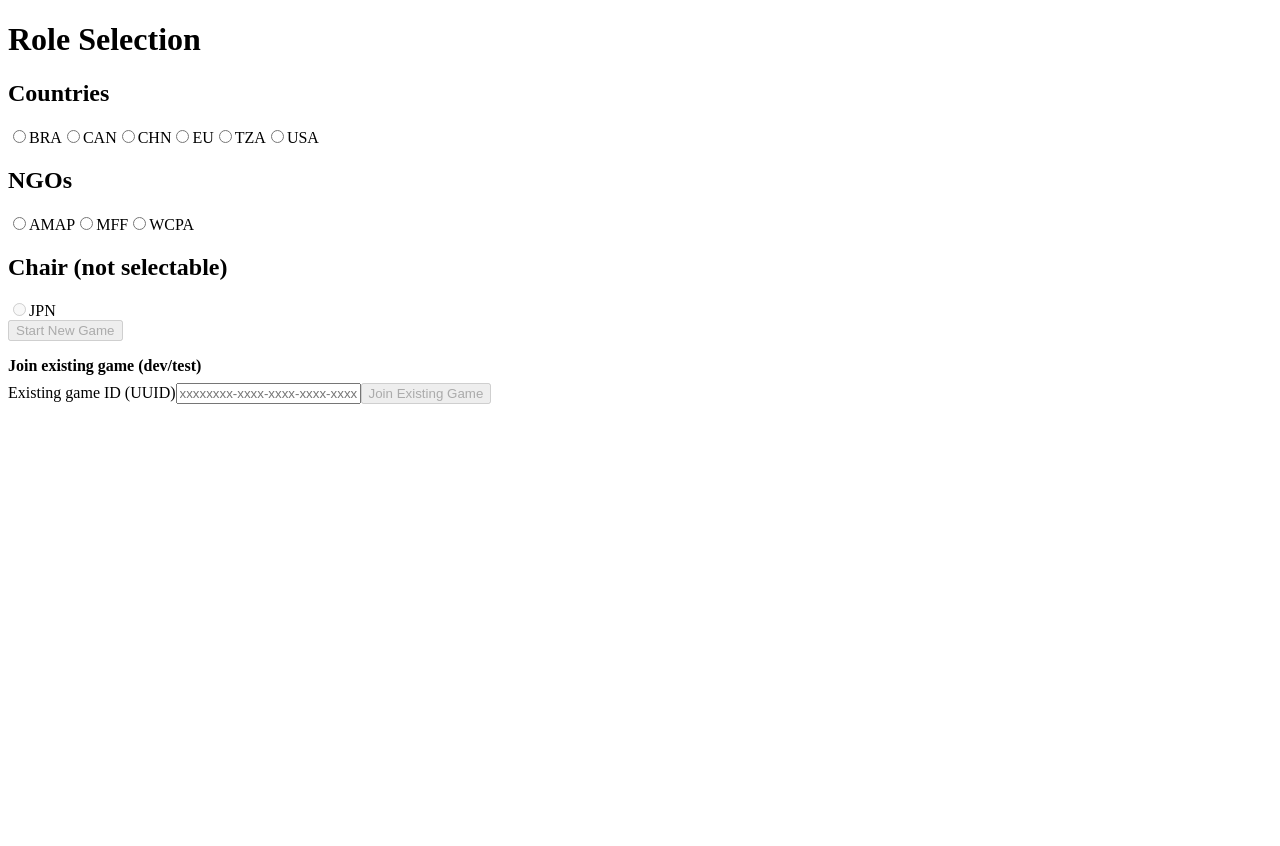
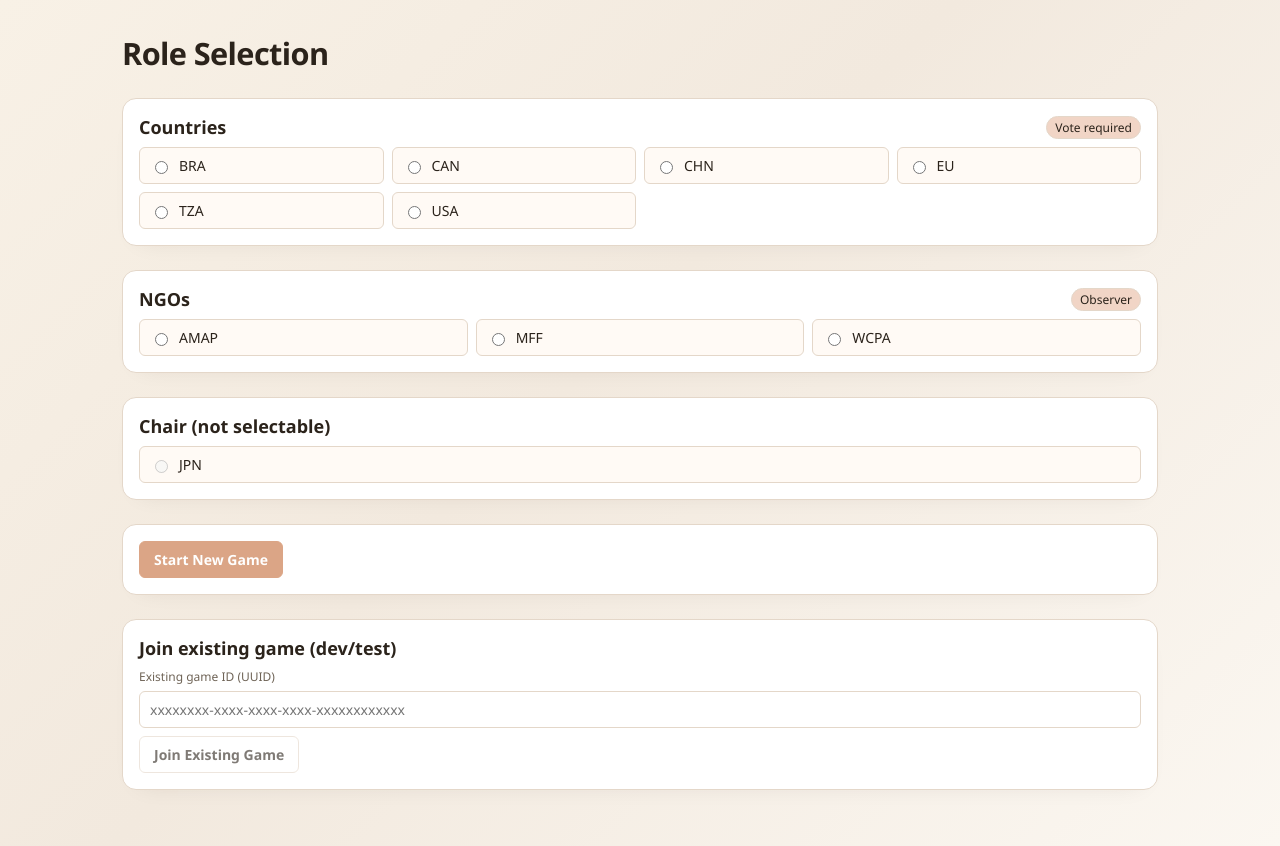
Before and after one commit to davidherring/mercury-game-v1, a React (Vite) app in the folder frontend/: page /role-select in a window 1280 px wide. Before the commit the page ends 800 px from the top, so only its background shows below. Built offline with nearby package versions, Linux system fonts and the light colour scheme; no server answers.

Commit message:
Add baseline styling

```diff
--- a/frontend/src/components/gameview/ContextPanel.tsx
+++ b/frontend/src/components/gameview/ContextPanel.tsx
@@ -40,16 +40,18 @@ export const ContextPanel: React.FC<{
 
   return (
     <section>
-      <h2 style={{ marginTop: 0 }}>Context</h2>
+      <div className="section-header">
+        <h2 className="section-title">Context</h2>
+      </div>
       {loading && <div>Loading state...</div>}
-      {errorMessage && <div style={{ color: "#b00" }}>State error: {errorMessage}</div>}
+      {errorMessage && <div className="text-error">State error: {errorMessage}</div>}
       {rows.length === 0 ? (
         <div>Context will render here when available.</div>
       ) : (
-        <div style={{ display: "flex", flexDirection: "column", gap: 8 }}>
+        <div className="action-stack">
           {rows.map((row) => (
             <div key={row.label}>
-              <div style={{ fontSize: 12, color: "#555" }}>{row.label}</div>
+              <div className="text-small text-muted">{row.label}</div>
               <div>{row.value}</div>
             </div>
           ))}
--- a/frontend/src/components/gameview/OrientationHeader.tsx
+++ b/frontend/src/components/gameview/OrientationHeader.tsx
@@ -10,9 +10,9 @@ export const OrientationHeader: React.FC<{
   nextHint?: string | null;
 }> = ({ gameId, confirmedRoleId, roundLabel, phaseLabel, issueTitle, nextLabel, nextHint }) => {
   return (
-    <header style={{ borderBottom: "1px solid #ddd", padding: "12px 16px", flex: "0 0 auto" }}>
-      <div style={{ fontSize: 18, fontWeight: 600 }}>Mercury Game</div>
-      <div style={{ display: "flex", flexWrap: "wrap", gap: 16, marginTop: 6, fontSize: 12 }}>
+    <header className="game-header">
+      <div className="header-title">Mercury Game</div>
+      <div className="header-meta">
         <div>Game ID: {gameId}</div>
         <div>Role: {confirmedRoleId}</div>
         <div>Round: {roundLabel}</div>
@@ -20,7 +20,7 @@ export const OrientationHeader: React.FC<{
         {issueTitle && <div>Issue: {issueTitle}</div>}
         <div>
           Next: {nextLabel}
-          {nextHint ? <span style={{ color: "#666" }}> — {nextHint}</span> : null}
+          {nextHint ? <span className="text-muted"> — {nextHint}</span> : null}
         </div>
       </div>
     </header>
--- a/frontend/src/main.tsx
+++ b/frontend/src/main.tsx
@@ -3,6 +3,7 @@ import ReactDOM from "react-dom/client";
 import { BrowserRouter } from "react-router-dom";
 import { App } from "./App";
 import { RoleProvider } from "./contexts/RoleContext";
+import "./styles.css";
 
 ReactDOM.createRoot(document.getElementById("root") as HTMLElement).render(
   <React.StrictMode>
--- a/frontend/src/pages/RoleSelectPage.tsx
+++ b/frontend/src/pages/RoleSelectPage.tsx
@@ -50,13 +50,18 @@ export const RoleSelectPage: React.FC = () => {
   };
 
   return (
-    <main>
-      <h1>Role Selection</h1>
+    <main className="page">
+      <div className="container">
+        <h1 className="page-title">Role Selection</h1>
 
-      <section>
-        <h2>Countries</h2>
+        <section className="section card">
+          <div className="section-header">
+            <h2 className="section-title">Countries</h2>
+            <span className="badge">Vote required</span>
+          </div>
+          <div className="choice-grid">
             {countryList.map((roleId) => (
-          <label key={roleId}>
+              <label key={roleId} className="choice">
                 <input
                   type="radio"
                   name="role"
@@ -64,15 +69,20 @@ export const RoleSelectPage: React.FC = () => {
                   checked={selectedRoleId === roleId}
                   onChange={() => setSelectedRoleId(roleId)}
                 />
-            {roleId}
+                <span>{roleId}</span>
               </label>
             ))}
+          </div>
         </section>
 
-      <section>
-        <h2>NGOs</h2>
+        <section className="section card">
+          <div className="section-header">
+            <h2 className="section-title">NGOs</h2>
+            <span className="badge">Observer</span>
+          </div>
+          <div className="choice-grid">
             {ngoList.map((roleId) => (
-          <label key={roleId}>
+              <label key={roleId} className="choice">
                 <input
                   type="radio"
                   name="role"
@@ -80,55 +90,68 @@ export const RoleSelectPage: React.FC = () => {
                   checked={selectedRoleId === roleId}
                   onChange={() => setSelectedRoleId(roleId)}
                 />
-            {roleId}
+                <span>{roleId}</span>
               </label>
             ))}
+          </div>
         </section>
 
-      <section>
-        <h2>Chair (not selectable)</h2>
-        <label>
+        <section className="section card">
+          <div className="section-header">
+            <h2 className="section-title">Chair (not selectable)</h2>
+          </div>
+          <label className="choice">
             <input type="radio" name="role" value={CHAIR} disabled />
-          {CHAIR}
+            <span>{CHAIR}</span>
           </label>
         </section>
 
-      <section>
+        <section className="section card">
+          <div className="action-row">
             <button
               type="button"
               onClick={() => void handleStartNewGame()}
               disabled={!selectedRoleId || selectedRoleId === CHAIR || isCreating}
+              className="btn btn-primary"
+              data-loading={isCreating}
             >
               {isCreating ? "Starting..." : "Start New Game"}
             </button>
-        {createError && <div style={{ fontSize: 12, color: "#b00", marginTop: 4 }}>{createError}</div>}
+            {createError && <div className="text-small text-error">{createError}</div>}
+          </div>
         </section>
 
-      <section style={{ marginTop: 16 }}>
-        <div style={{ fontWeight: 600 }}>Join existing game (dev/test)</div>
-        <label>
+        <section className="section card">
+          <div className="section-header">
+            <h2 className="section-title">Join existing game (dev/test)</h2>
+          </div>
+          <label className="field">
             Existing game ID (UUID)
             <input
               type="text"
               value={gameId}
               onChange={(e) => setGameId(e.target.value)}
               placeholder="xxxxxxxx-xxxx-xxxx-xxxx-xxxxxxxxxxxx"
+              className="input"
             />
           </label>
           {!isGameIdValid && gameIdTrimmed && (
-          <div style={{ fontSize: 12, color: "#b00", marginTop: 4 }}>
+            <div className="text-small text-error">
               Game ID must be a UUID (example: xxxxxxxx-xxxx-xxxx-xxxx-xxxxxxxxxxxx)
             </div>
           )}
+          <div className="action-row stack-sm">
             <button
               type="button"
               onClick={handleJoinExisting}
               disabled={!selectedRoleId || selectedRoleId === CHAIR || !isGameIdValid}
-          style={{ marginTop: 8 }}
+              className="btn btn-secondary"
             >
               Join Existing Game
             </button>
+          </div>
         </section>
+      </div>
     </main>
   );
 };
--- /dev/null
+++ b/frontend/src/styles.css
@@ -0,0 +1,308 @@
+* {
+  box-sizing: border-box;
+}
+
+:root {
+  --space-xs: 4px;
+  --space-sm: 8px;
+  --space-md: 16px;
+  --space-lg: 24px;
+  --space-xl: 32px;
+
+  --text-title: clamp(24px, 2.4vw, 34px);
+  --text-section: 18px;
+  --text-body: 14px;
+  --text-small: 12px;
+
+  --radius-sm: 6px;
+  --radius-md: 10px;
+  --radius-lg: 14px;
+
+  --color-bg: #f8f2ea;
+  --color-surface: #fffaf5;
+  --color-surface-strong: #ffffff;
+  --color-border: #e4d7c9;
+  --color-text: #2b231b;
+  --color-muted: #6f6457;
+  --color-accent: #c46b36;
+  --color-accent-strong: #a3532b;
+  --color-accent-soft: #f1d5c6;
+  --color-shadow: rgba(43, 35, 27, 0.12);
+}
+
+body {
+  margin: 0;
+  font-family: "Space Grotesk", "IBM Plex Sans", "Segoe UI", sans-serif;
+  font-size: var(--text-body);
+  color: var(--color-text);
+  background: linear-gradient(135deg, #f8f1e6 0%, #f2e9de 45%, #fbf7f1 100%);
+}
+
+button,
+input,
+select,
+textarea {
+  font-family: inherit;
+}
+
+:focus-visible {
+  outline: 2px solid var(--color-accent);
+  outline-offset: 2px;
+}
+
+.page {
+  min-height: 100vh;
+}
+
+.container {
+  max-width: 1100px;
+  margin: 0 auto;
+  padding: var(--space-xl);
+  width: 100%;
+}
+
+.page-title {
+  font-size: var(--text-title);
+  margin: 0 0 var(--space-lg);
+  letter-spacing: -0.02em;
+}
+
+.section {
+  margin-bottom: var(--space-lg);
+}
+
+.card {
+  background: var(--color-surface-strong);
+  border: 1px solid var(--color-border);
+  border-radius: var(--radius-lg);
+  box-shadow: 0 10px 24px -18px var(--color-shadow);
+  padding: var(--space-md);
+}
+
+.section-header {
+  display: flex;
+  align-items: center;
+  justify-content: space-between;
+  margin-bottom: var(--space-sm);
+}
+
+.section-title {
+  margin: 0;
+  font-size: var(--text-section);
+}
+
+.badge {
+  display: inline-flex;
+  align-items: center;
+  gap: 6px;
+  padding: 2px 8px;
+  border-radius: 999px;
+  border: 1px solid var(--color-border);
+  background: var(--color-accent-soft);
+  font-size: var(--text-small);
+  color: var(--color-text);
+}
+
+.btn {
+  border: 1px solid transparent;
+  border-radius: var(--radius-sm);
+  padding: 8px 14px;
+  font-weight: 600;
+  font-size: 14px;
+  cursor: pointer;
+  transition: background 0.15s ease, border-color 0.15s ease, color 0.15s ease;
+}
+
+.btn-primary {
+  background: var(--color-accent);
+  color: #fff;
+  border-color: var(--color-accent);
+}
+
+.btn-primary:hover:not(:disabled) {
+  background: var(--color-accent-strong);
+  border-color: var(--color-accent-strong);
+}
+
+.btn-secondary {
+  background: var(--color-surface-strong);
+  color: var(--color-text);
+  border-color: var(--color-border);
+}
+
+.btn-secondary:hover:not(:disabled) {
+  border-color: var(--color-accent);
+  color: var(--color-accent-strong);
+}
+
+.btn:disabled {
+  cursor: not-allowed;
+  opacity: 0.6;
+}
+
+.btn[data-loading="true"] {
+  opacity: 0.7;
+}
+
+.input,
+.select,
+.textarea {
+  width: 100%;
+  padding: 8px 10px;
+  border: 1px solid var(--color-border);
+  border-radius: var(--radius-sm);
+  background: #fff;
+  font-size: 14px;
+}
+
+.textarea {
+  resize: vertical;
+}
+
+.text-small {
+  font-size: var(--text-small);
+}
+
+.text-muted {
+  color: var(--color-muted);
+}
+
+.text-error {
+  color: #b02a21;
+}
+
+.field {
+  display: flex;
+  flex-direction: column;
+  gap: 6px;
+  font-size: var(--text-small);
+  color: var(--color-muted);
+}
+
+.stack-sm {
+  margin-top: var(--space-sm);
+}
+
+.checkbox {
+  margin-right: 6px;
+}
+
+.choice-grid {
+  display: grid;
+  grid-template-columns: repeat(auto-fit, minmax(200px, 1fr));
+  gap: var(--space-sm);
+}
+
+.choice {
+  display: flex;
+  align-items: center;
+  gap: var(--space-sm);
+  padding: 8px 10px;
+  border: 1px solid var(--color-border);
+  border-radius: var(--radius-sm);
+  background: var(--color-surface);
+}
+
+.game-shell {
+  min-height: 100vh;
+  display: flex;
+  flex-direction: column;
+}
+
+.game-header {
+  border-bottom: 1px solid var(--color-border);
+  background: rgba(255, 250, 245, 0.85);
+  padding: var(--space-md) var(--space-lg);
+}
+
+.header-title {
+  font-size: 18px;
+  font-weight: 600;
+}
+
+.header-meta {
+  display: flex;
+  flex-wrap: wrap;
+  gap: var(--space-md);
+  margin-top: var(--space-xs);
+  font-size: var(--text-small);
+  color: var(--color-muted);
+}
+
+.game-body {
+  display: flex;
+  flex: 1 1 auto;
+  gap: var(--space-lg);
+  padding: var(--space-lg);
+  overflow: hidden;
+}
+
+.game-main {
+  flex: 1 1 auto;
+  min-width: 0;
+  display: flex;
+  flex-direction: column;
+}
+
+.game-panel {
+  width: 360px;
+  min-width: 280px;
+}
+
+.panel-card {
+  height: 100%;
+  overflow-y: auto;
+}
+
+.action-bar {
+  border-top: 1px solid var(--color-border);
+  background: rgba(255, 250, 245, 0.85);
+  padding: var(--space-md) var(--space-lg);
+}
+
+.action-stack {
+  display: flex;
+  flex-direction: column;
+  gap: var(--space-sm);
+}
+
+.action-row {
+  display: flex;
+  align-items: center;
+  gap: var(--space-sm);
+  flex-wrap: wrap;
+}
+
+.transcript-panel {
+  display: flex;
+  flex-direction: column;
+  height: 100%;
+}
+
+.transcript-list {
+  flex: 1 1 auto;
+  overflow-y: auto;
+  border: 1px solid var(--color-border);
+  border-radius: var(--radius-md);
+  padding: var(--space-sm);
+  background: var(--color-surface-strong);
+}
+
+.transcript-entry {
+  padding: var(--space-sm) 0;
+  border-bottom: 1px solid #eee;
+}
+
+@media (max-width: 960px) {
+  .container {
+    padding: var(--space-lg);
+  }
+
+  .game-body {
+    flex-direction: column;
+  }
+
+  .game-panel {
+    width: 100%;
+  }
+}
```
Also changed, not shown: frontend/src/components/gameview/ActionBar.tsx (+36 -29 lines), frontend/src/components/gameview/TranscriptTimeline.tsx (+9 -11 lines), frontend/src/pages/GameViewPage.tsx (+12 -10 lines). Lines whose indentation alone changed are shown as unchanged.
